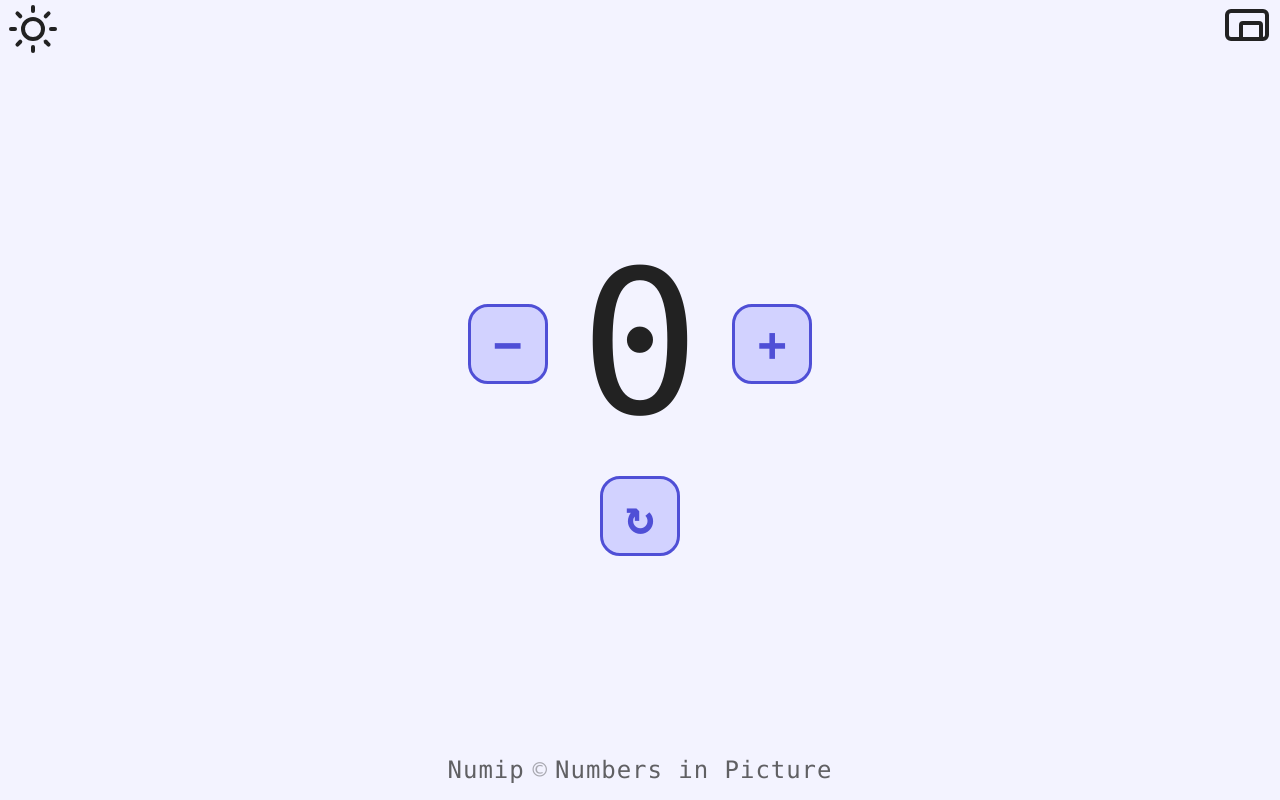
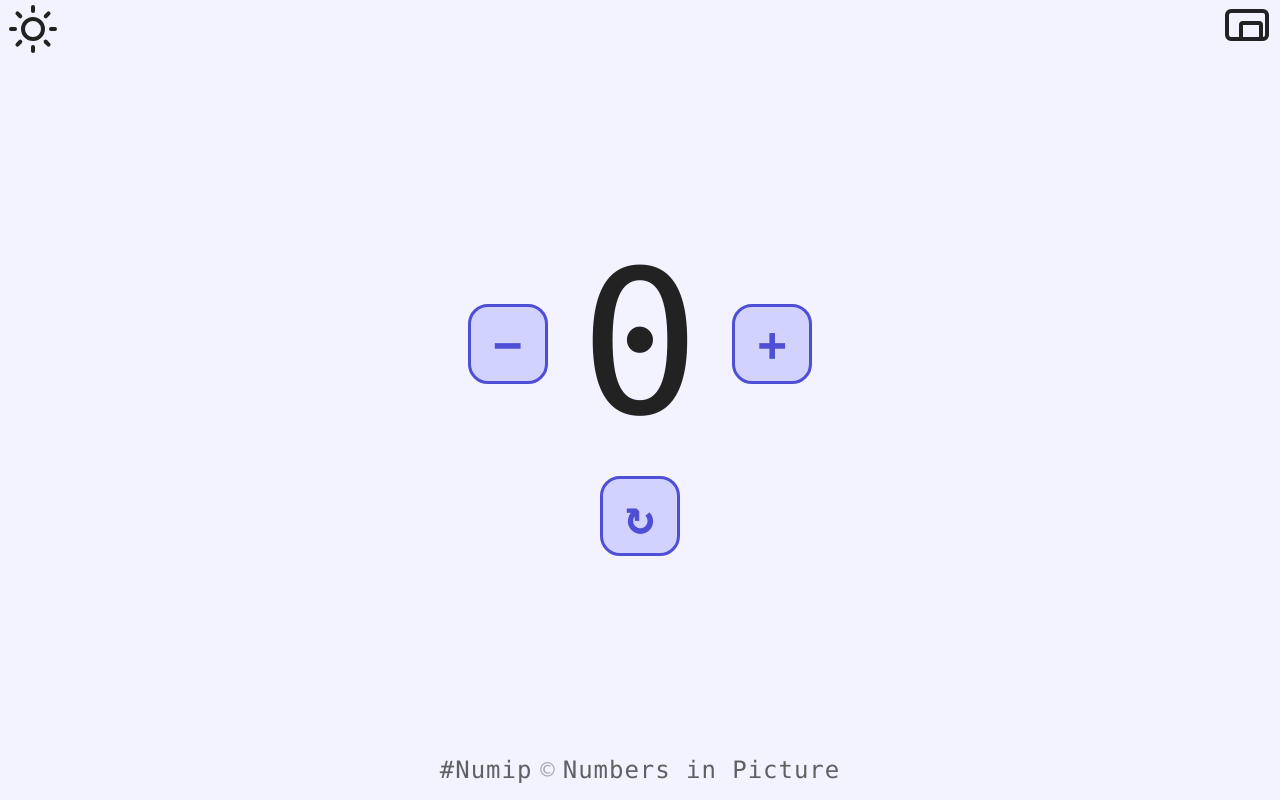
Before and after one commit to LaConstance/Numip, a plain HTML site: page index.html in a window 1280 px wide. Drawn offline with Linux system fonts and the light colour scheme.

Commit message:
Update index.html

```diff
--- a/index.html
+++ b/index.html
@@ -45,7 +45,7 @@
             </div>
         </div>
     <footer>
-    <span class="footer-text">Numip</span>
+    <span class="footer-text">#Numip</span>
     <span class="footer-c">©</span>
     <span class="footer-text">Numbers in Picture</span>
     </footer>
```
